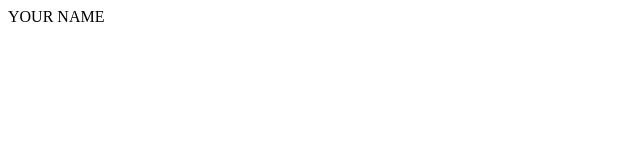
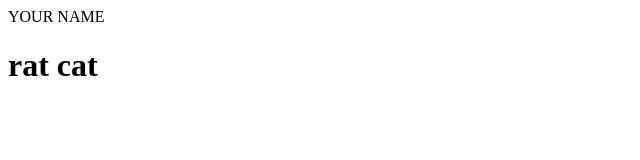
Before and after one commit to KoshechkaKiska/html-me-something, a plain HTML site: page html-me-something/src/index.html in a window 1280 px wide. Shown: the whole page, without its empty margins (0-640 px from the left). Drawn offline with Linux system fonts and the light colour scheme.

Commit message:
Update index.html

```diff
--- a/html-me-something/src/index.html
+++ b/html-me-something/src/index.html
@@ -1 +1,2 @@
 <p>YOUR NAME</p>
+<h1> rat cat</h1>
```
